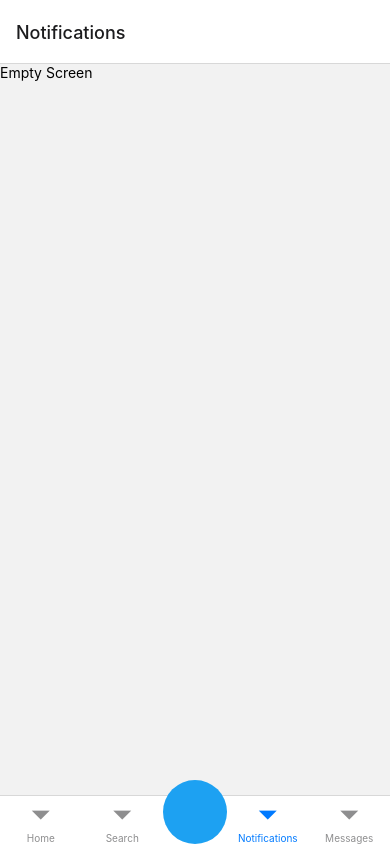
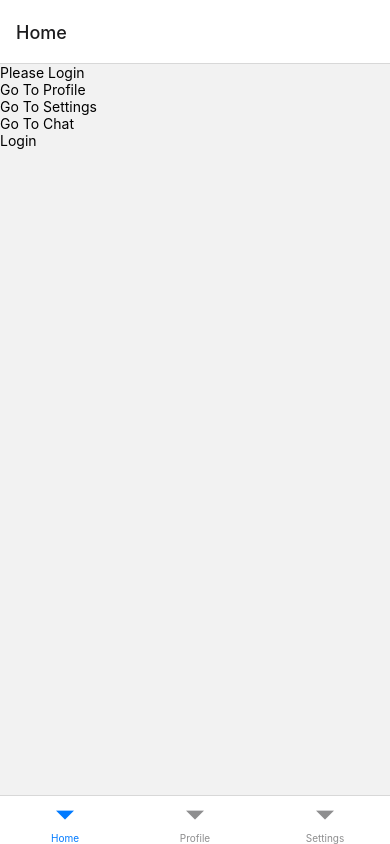
Before and after one commit to patika-218-akbank-reactnative-bootcamp/twitter-clone-week1, a React Native app: screen /UserProfile in a window 390 px wide. Before the commit this address had no page. Built offline with nearby package versions, Linux system fonts and the light colour scheme.

Commit message:
navigation types, async storage

```diff
--- a/package.json
+++ b/package.json
@@ -11,6 +11,7 @@
     "lint": "eslint ."
   },
   "dependencies": {
+    "@react-native-async-storage/async-storage": "^1.17.10",
     "@react-navigation/bottom-tabs": "^6.3.3",
     "@react-navigation/drawer": "^6.4.4",
     "@react-navigation/native": "^6.0.11",
--- a/src/App.js
+++ b/src/App.js
@@ -5,17 +5,25 @@
  * @format
  * @flow strict-local
  */
-import React from 'react';
+import React, {useEffect, useState} from 'react';
+import {Pressable, Text, View} from 'react-native';
 
-import {NavigationContainer} from '@react-navigation/native';
+import AsyncStorage from '@react-native-async-storage/async-storage';
+import {createBottomTabNavigator} from '@react-navigation/bottom-tabs';
+import {
+  NavigationContainer,
+  useNavigation,
+  useRoute,
+} from '@react-navigation/native';
+import {createStackNavigator} from '@react-navigation/stack';
 import 'react-native-gesture-handler';
 import {SafeAreaProvider} from 'react-native-safe-area-context';
 
 // JS exports/imports
-import DrawerNavigation from '@twitter/navigation/drawerNavigation';
 import ThemeProvider from '@twitter/provider/ThemeProvider';
-import UserProvider from '@twitter/provider/UserProvider';
 
+const StackNav = createStackNavigator();
+const BottomNav = createBottomTabNavigator();
 /**
  * Re renders:
  * - Parent component yeniden render olursa
@@ -28,14 +36,250 @@ import UserProvider from '@twitter/provider/UserProvider';
 //   return myFunc;
 // };
 
+const mockUser = {
+  firstName: 'Enes',
+  lastName: 'Ozturk',
+};
+
+const HomeScreen = ({navigation, route}) => {
+  const {canGoBack, goBack} = useNavigation();
+  const [user, setUser] = useState(null);
+  console.log(user);
+
+  const login = async () => {
+    setUser(mockUser);
+    await AsyncStorage.setItem('user', JSON.stringify(mockUser));
+  };
+
+  const logout = async () => {
+    setUser(null);
+    await AsyncStorage.removeItem('user');
+  };
+
+  const getUser = async () => {
+    const userData = await AsyncStorage.getItem('user');
+    const _user = userData ? JSON.parse(userData) : null;
+    setUser(_user);
+  };
+
+  useEffect(() => {
+    getUser();
+  }, []);
+
+  return (
+    <View>
+      {user ? <Text>Welcome {user.firstName}</Text> : <Text>Please Login</Text>}
+      {canGoBack() ? (
+        <Text
+          onPress={() => {
+            goBack();
+          }}>
+          Go Back
+        </Text>
+      ) : null}
+      <Text
+        onPress={() => {
+          navigation.navigate('Profile');
+        }}>
+        Go To Profile
+      </Text>
+      <Text
+        onPress={() => {
+          navigation.navigate('Settings');
+        }}>
+        Go To Settings
+      </Text>
+      <Text
+        onPress={() => {
+          navigation.navigate('Chat');
+        }}>
+        Go To Chat
+      </Text>
+      {user ? (
+        <Pressable onPress={logout}>
+          <Text>Logout</Text>
+        </Pressable>
+      ) : (
+        <Pressable>
+          <Text onPress={login}>Login</Text>
+        </Pressable>
+      )}
+    </View>
+  );
+};
+
+const ProfileScreen = () => {
+  const {navigate, canGoBack, goBack} = useNavigation();
+
+  return (
+    <View>
+      <Text>Profile</Text>
+      {canGoBack() ? (
+        <Text
+          onPress={() => {
+            goBack();
+          }}>
+          Go Back
+        </Text>
+      ) : null}
+      <Text
+        onPress={() => {
+          navigate('Settings');
+        }}>
+        Go To Settings
+      </Text>
+      <Text
+        onPress={() => {
+          navigate('Home', {title: 'Kodluyoruz'});
+        }}>
+        Go To Home
+      </Text>
+    </View>
+  );
+};
+
+const ThemeSettingsScreen = ({navigation, route}) => {
+  return (
+    <View>
+      <Text>ThemeSettingsScreen</Text>
+    </View>
+  );
+};
+const ProfileSettingsScreen = ({navigation, route}) => {
+  return (
+    <View>
+      <Text>ProfileSettingsScreen</Text>
+    </View>
+  );
+};
+
+const SettingsScreen = () => {
+  const {navigate} = useNavigation();
+
+  return (
+    <View>
+      <Text>Settings</Text>
+      <Text onPress={() => navigate('ThemeSettingsScreen')}>
+        Theme Settings
+      </Text>
+      <Text onPress={() => navigate('ProfileSettingsScreen')}>
+        Profile Settings
+      </Text>
+    </View>
+  );
+};
+
+const SettingsStackNav = createStackNavigator();
+const SettingsStackNavigator = () => {
+  return (
+    <SettingsStackNav.Navigator
+      screenOptions={{
+        headerShown: true,
+      }}>
+      <SettingsStackNav.Screen
+        name="SettingsScreen"
+        component={SettingsScreen}
+      />
+      <SettingsStackNav.Screen
+        name="ThemeSettingsScreen"
+        component={ThemeSettingsScreen}
+      />
+      <SettingsStackNav.Screen
+        name="ProfileSettingsScreen"
+        component={ProfileSettingsScreen}
+      />
+    </SettingsStackNav.Navigator>
+  );
+};
+
+const BottomNavigator = () => {
+  return (
+    <BottomNav.Navigator>
+      <BottomNav.Screen name="Home" component={HomeScreen} />
+      <BottomNav.Screen name="Profile" component={ProfileScreen} />
+      <BottomNav.Screen
+        name="Settings"
+        options={{
+          headerShown: false,
+        }}
+        component={SettingsStackNavigator}
+      />
+      {/* <BottomNav.Screen
+        name="Chat"
+        options={{
+          tabBarStyle: {
+            display: 'none',
+          },
+          headerShown: true,
+          headerLeft: () => {
+            const {goBack} = useNavigation();
+            return (
+              <Pressable onPress={goBack}>
+                <Text>Geri Dön</Text>
+              </Pressable>
+            );
+          },
+          tabBarButton: () => null,
+        }}
+        component={ChatScreen}
+      /> */}
+    </BottomNav.Navigator>
+  );
+};
+
+const ChatScreen = ({navigation}) => {
+  return (
+    <View>
+      <Text>Chat</Text>
+    </View>
+  );
+};
+
+const LoginScreen = ({navigation}) => {
+  return (
+    <View>
+      <Text>Login</Text>
+    </View>
+  );
+};
+
+const MainStackNav = createStackNavigator();
+const MainStackNavigator = () => {
+  const user = {};
+
+  return (
+    <MainStackNav.Navigator
+      screenOptions={{
+        headerShown: false,
+      }}>
+      {user ? (
+        <>
+          <MainStackNav.Screen name="BottomNav" component={BottomNavigator} />
+          <MainStackNav.Screen
+            name="Chat"
+            component={ChatScreen}
+            options={{headerShown: true}}
+          />
+        </>
+      ) : (
+        <>
+          <MainStackNav.Screen
+            name="Login"
+            component={LoginScreen}
+            options={{headerShown: true}}
+          />
+        </>
+      )}
+    </MainStackNav.Navigator>
+  );
+};
+
 const App = () => {
   return (
     <SafeAreaProvider>
       <ThemeProvider>
         <NavigationContainer>
-          <UserProvider>
-            <DrawerNavigation />
-          </UserProvider>
+          <MainStackNavigator />
         </NavigationContainer>
       </ThemeProvider>
     </SafeAreaProvider>
--- a/src/navigation/drawerNavigation.js
+++ b/src/navigation/drawerNavigation.js
@@ -23,6 +23,11 @@ const StackNavigator = () => {
         options={{headerShown: true}}
         name="Tweet"
         component={TweetScreen}
+      />
+      <StackNav.Screen
+        options={{headerShown: true}}
+        name="UserProfile"
+        component={ProfileScreen}
       />
     </StackNav.Navigator>
   );
--- a/src/screens/home.js
+++ b/src/screens/home.js
@@ -1,5 +1,5 @@
 import React, {useEffect} from 'react';
-import {View, Text, Pressable} from 'react-native';
+import {Pressable, Text, View} from 'react-native';
 
 import {useNavigation} from '@react-navigation/native';
 
@@ -19,9 +19,13 @@ const HomeScreen = () => {
       </Pressable>
       <Pressable
         onPress={() => {
-          setOptions({headerShown: true});
+          navigate('Profile', {
+            user: {
+              name: 'Furkan',
+            },
+          });
         }}>
-        <Text>Show Header</Text>
+        <Text>Go to Furkan's Profile</Text>
       </Pressable>
     </View>
   );
--- a/src/screens/profile.js
+++ b/src/screens/profile.js
@@ -1,11 +1,21 @@
+import React, {useEffect, useState} from 'react';
 import {ScrollView, StyleSheet} from 'react-native';
-import React, {useState} from 'react';
+
+import {useRoute} from '@react-navigation/native';
+
 import Banner from '../components/Banner';
 import ProfileBio from '../components/ProfileBio';
 import Tweets from '../components/Tweets';
 
 const ProfileScreen = () => {
+  const {
+    params: {user},
+  } = useRoute();
   const [tweetCount, setTweetCount] = useState(0);
+
+  useEffect(() => {
+    // request -> furkans'id
+  }, []);
 
   return <Tweets tweetCount={tweetCount} setTweetCount={setTweetCount} />;
 };
```
Also changed, not shown: 2 other files (tests, documents, lock files or other folders).
